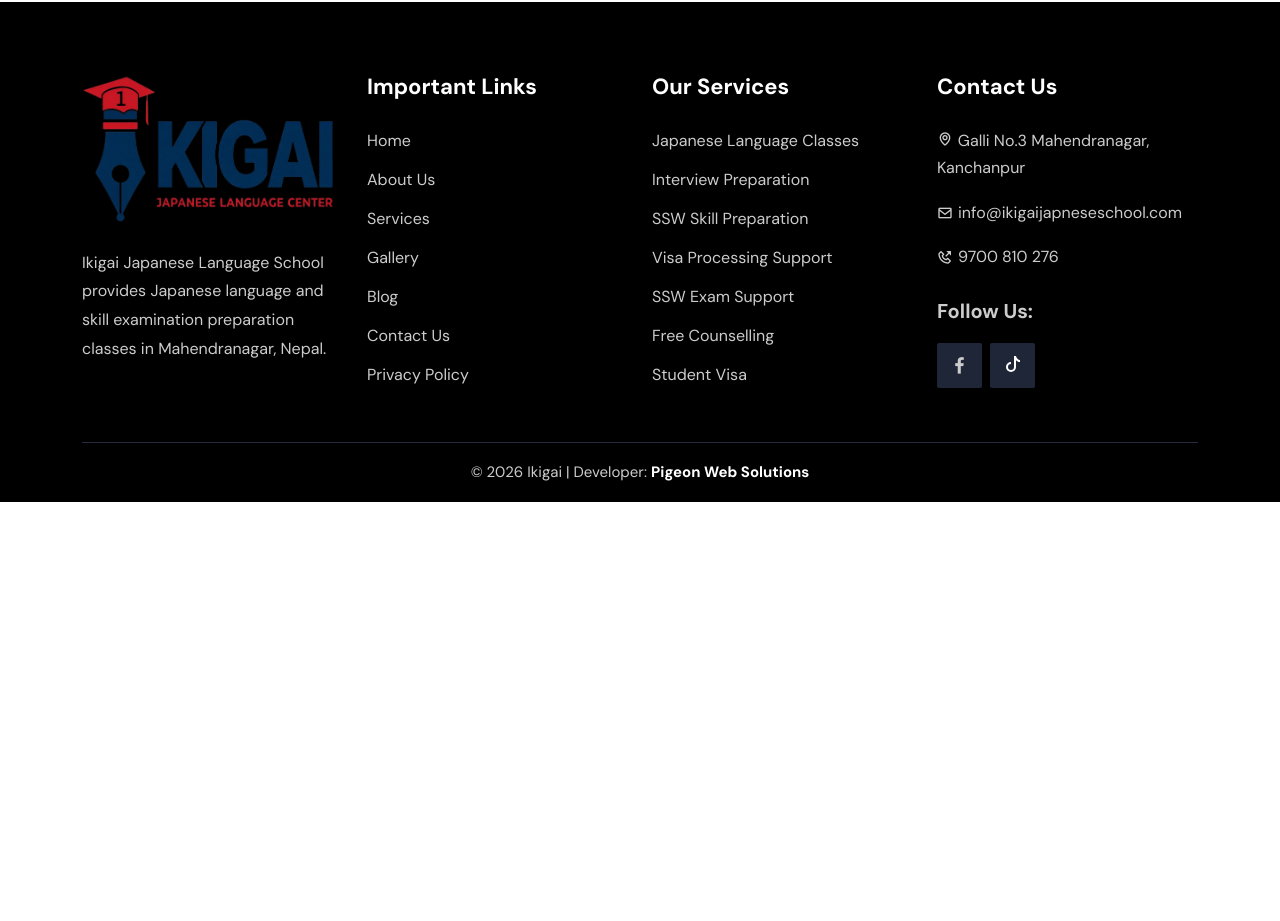
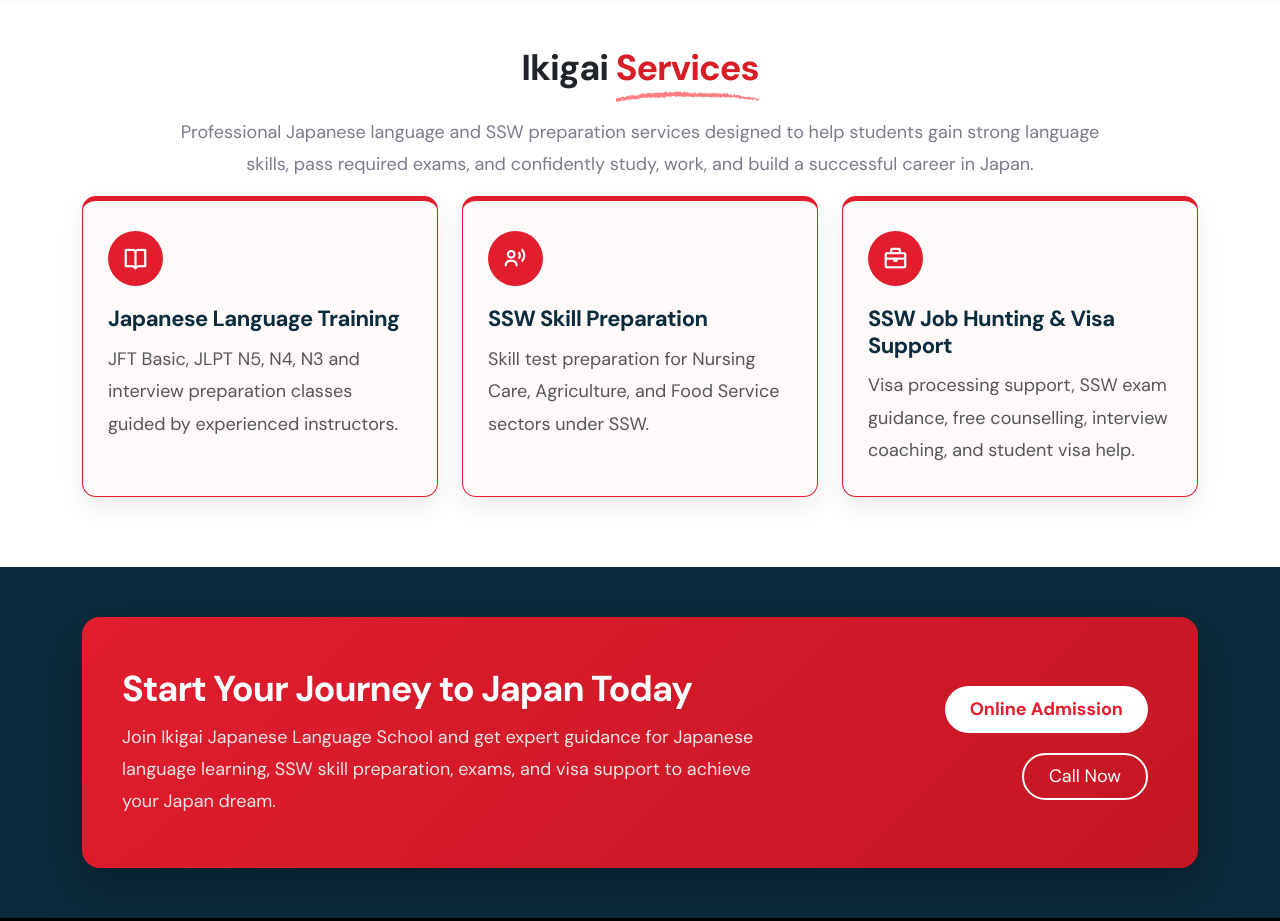
Before and after one commit to Pigeon-Web-Solutions/ikaigai-frontend, a plain HTML site: page index.html in a window 1280 px wide. Shown: the part 1186-2107 px from the top of the page. Before the commit the page ends 1688 px from the top, so only its background shows below. Drawn offline with Linux system fonts and the light colour scheme.

Commit message:
cta-updated

```diff
--- a/index.html
+++ b/index.html
@@ -121,8 +121,8 @@
         <!-- End Banner Area -->
 
 
-        <!-- Start EduMim About Area -->
-        <div class="edu-about-area py-5">
+        <!-- Start About Area -->
+        <div class="edu-about-area py-5 about_area">
             <div class="container">
                 <div class="row align-items-center about_row">
                     <div class="col-lg-6 col-md-12">
@@ -134,7 +134,7 @@
                         <div class="edu-about-content about_content">
                             <h2>Ikigai Japanese Language School, <span class="shape02" >Gateway to Japan</span></h2>
                             <p>
-                                Ikigai Japanese Language School is one of the most trusted Japanese language and SSW preparation centers in Far-West Nepal, known for helping students
+                                Ikigai Japanese Language School is one of the most trusted Japanese language and SSW preparation center in Mahendranagar Nepal, known for helping students
                                 successfully pass the JFT and JLPT exams in a short time. We provide professional training for Japanese Language (N5–N3), JFT Basic, and skill tests
                                 required for SSW, Trainee (TITP), Student, Dependent, and Gijinkoku visas, guided by experienced and dedicated Japanese language instructors.
                             </p>
@@ -146,8 +146,85 @@
                 </div>
             </div>
         </div>
-        <!-- End EduMim About Area -->
+        <!-- End About Area -->
 
+
+        <!-- Start Services Area -->
+        <section class="ikg-services services_section">
+          <div class="container">
+
+            <div class="edu-section-title mb-3">
+                <h2>Ikigai <span class="shape02" >Services</span></h2>
+                <p>Professional Japanese language and SSW preparation services designed to help students gain strong language skills, pass required exams, and confidently study, work, and build a successful career in Japan.</p>
+            </div>
+
+            <div class="row g-4">
+
+              <div class="col-lg-4 col-md-6">
+                <div class="ikg-service-card">
+                  <div class="ikg-service-icon">
+                    <i class="bx bx-book-open"></i>
+                  </div>
+                  <h3>Japanese Language Training</h3>
+                  <p>
+                    JFT Basic, JLPT N5, N4, N3 and interview preparation classes guided by experienced instructors.
+                  </p>
+                </div>
+              </div>
+
+              <div class="col-lg-4 col-md-6">
+                <div class="ikg-service-card">
+                  <div class="ikg-service-icon">
+                    <i class="bx bx-user-voice"></i>
+                  </div>
+                  <h3>SSW Skill Preparation</h3>
+                  <p>
+                    Skill test preparation for Nursing Care, Agriculture, and Food Service sectors under SSW.
+                  </p>
+                </div>
+              </div>
+
+              <div class="col-lg-4 col-md-6">
+                <div class="ikg-service-card">
+                  <div class="ikg-service-icon">
+                    <i class="bx bx-briefcase"></i>
+                  </div>
+                  <h3>SSW Job Hunting & Visa Support</h3>
+                  <p>
+                    Visa processing support, SSW exam guidance, free counselling, interview coaching, and student visa help.
+                  </p>
+                </div>
+              </div>
+
+            </div>
+          </div>
+        </section>
+        <!-- End Services Area -->
+
+
+        <!-- Start CTA Area -->
+        <section class="ikg-cta">
+          <div class="container">
+            <div class="ikg-cta-box">
+              <div class="row align-items-center g-4">
+
+                <div class="col-lg-8">
+                  <h2>Start Your Journey to Japan Today</h2>
+                  <p>
+                    Join Ikigai Japanese Language School and get expert guidance for Japanese language learning, SSW skill preparation, exams, and visa support to achieve your Japan dream.
+                  </p>
+                </div>
+
+                <div class="col-lg-4 text-lg-end text-center cta_buttons">
+                  <a href="#" class="ikg-cta-btn">Online Admission</a>
+                  <a href="tel:9700810276" class="ikg-cta-btn-outline">Call Now</a>
+                </div>
+
+              </div>
+            </div>
+          </div>
+        </section>
+        <!-- End CTA Area -->
 
 
         <!-- Start Footer Area -->
--- a/style.css
+++ b/style.css
@@ -98,6 +98,119 @@
 }
 
 
+.about_area{
+    background: #fff9f9;
+    border-top: 1px solid #fff;
+}
+
+
+.ikg-services {
+    padding: 50px 0 70px 0;
+}
+.edu-section-title {
+    max-width: 920px;
+}
+.ikg-service-card {
+    background: #fffafa;
+    border-radius: 14px;
+    padding: 30px 25px;
+    height: 100%;
+    box-shadow: 0 10px 25px rgba(0,0,0,0.08);
+    transition: all 0.3s ease;
+    border: 1px solid #e11d2e;
+    border-top: 5px solid #e11d2e;
+}
+
+.ikg-service-card:hover {
+    transform: translateY(-8px);
+    box-shadow: 0 18px 40px rgba(0,0,0,0.15);
+}
+
+.ikg-service-icon {
+    width: 55px;
+    height: 55px;
+    background: #e11d2e;
+    color: #ffffff;
+    border-radius: 50%;
+    display: flex;
+    align-items: center;
+    justify-content: center;
+    margin-bottom: 20px;
+}
+
+.ikg-service-icon i {
+    font-size: 26px;
+}
+
+.ikg-service-card h3 {
+    color: #0b2c3d;
+    margin-bottom: 10px;
+    font-size: 22px;
+    letter-spacing: -0.5px;
+}
+
+.ikg-service-card p {
+    color: #555;
+}
+
+
+.ikg-cta {
+    padding: 50px 0;
+    background: #0b2c3d;
+}
+
+.ikg-cta-box {
+    background: linear-gradient(135deg, #e11d2e, #c41624);
+    border-radius: 18px;
+    padding: 50px 40px;
+    color: #ffffff;
+    box-shadow: 0 20px 50px rgba(0,0,0,0.3);
+}
+
+.ikg-cta h2 {
+    margin-bottom: 12px;
+}
+
+.ikg-cta p {
+    opacity: 0.95;
+    max-width: 650px;
+    color: #eee;
+}
+
+.ikg-cta-btn {
+    display: inline-block;
+    background: #ffffff;
+    color: #e11d2e;
+    padding: 10px 25px;
+    border-radius: 50px;
+    text-decoration: none;
+    font-weight: 600;
+    margin-right: 10px;
+    transition: all 0.3s ease;
+}
+
+.ikg-cta-btn:hover {
+    background: #f1f1f1;
+    color: #c41624;
+}
+
+.ikg-cta-btn-outline {
+    display: inline-block;
+    border: 2px solid #ffffff;
+    color: #ffffff;
+    padding: 8px 25px;
+    border-radius: 50px;
+    text-decoration: none;
+    transition: all 0.3s ease;
+}
+
+.ikg-cta-btn-outline:hover {
+    background: #ffffff;
+    color: #e11d2e;
+}
+
+
+
 .edu-footer-area{
   background: #000;
 }
@@ -171,6 +284,10 @@
 .about_content p{
     line-height: 28px;
 }
+.cta_buttons .ikg-cta-btn-outline{
+    margin-right: 10px;
+    margin-top: 20px;
+}
 }
 @media screen and (max-width: 992px) {
 .topbar{
@@ -199,6 +316,15 @@
 .about_row{
     display: flex;
     flex-direction: column-reverse;
+}
+.cta_buttons{
+    display: flex;
+    justify-content: flex-start;
+    align-items: center;
+}
+.cta_buttons .ikg-cta-btn-outline{
+    margin-right: 0px;
+    margin-top: 0px;
 }
 }
 
@@ -243,6 +369,13 @@
     margin-bottom: 10px!important;
     letter-spacing: -1px!important;
 }
+p{
+    font-size: 16px!important;
+    line-height: 25px!important;
+}
+.ikg-cta-box {
+    padding: 40px 20px;
+}
 }
 
 @media screen and (max-width: 380px) {
```
